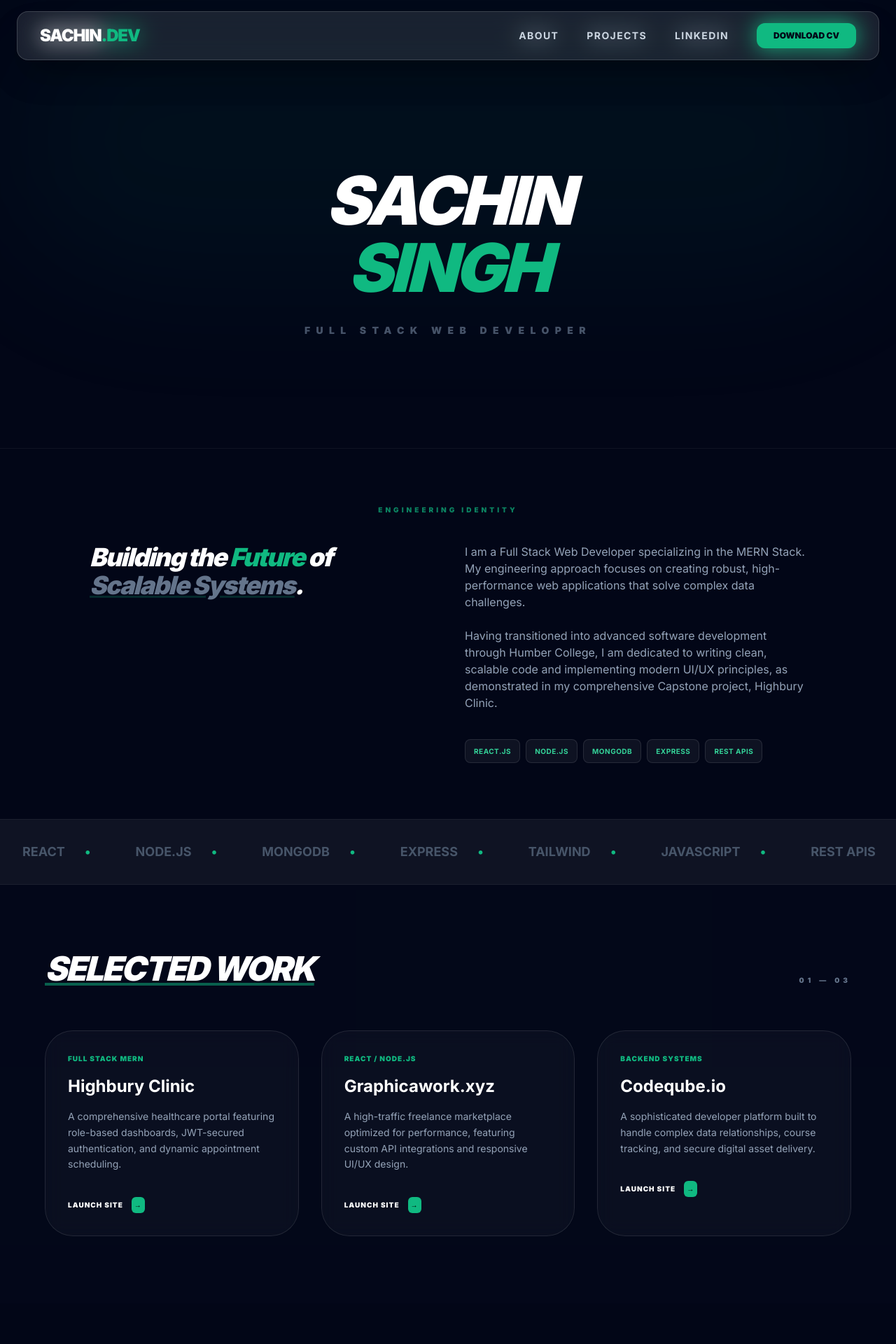
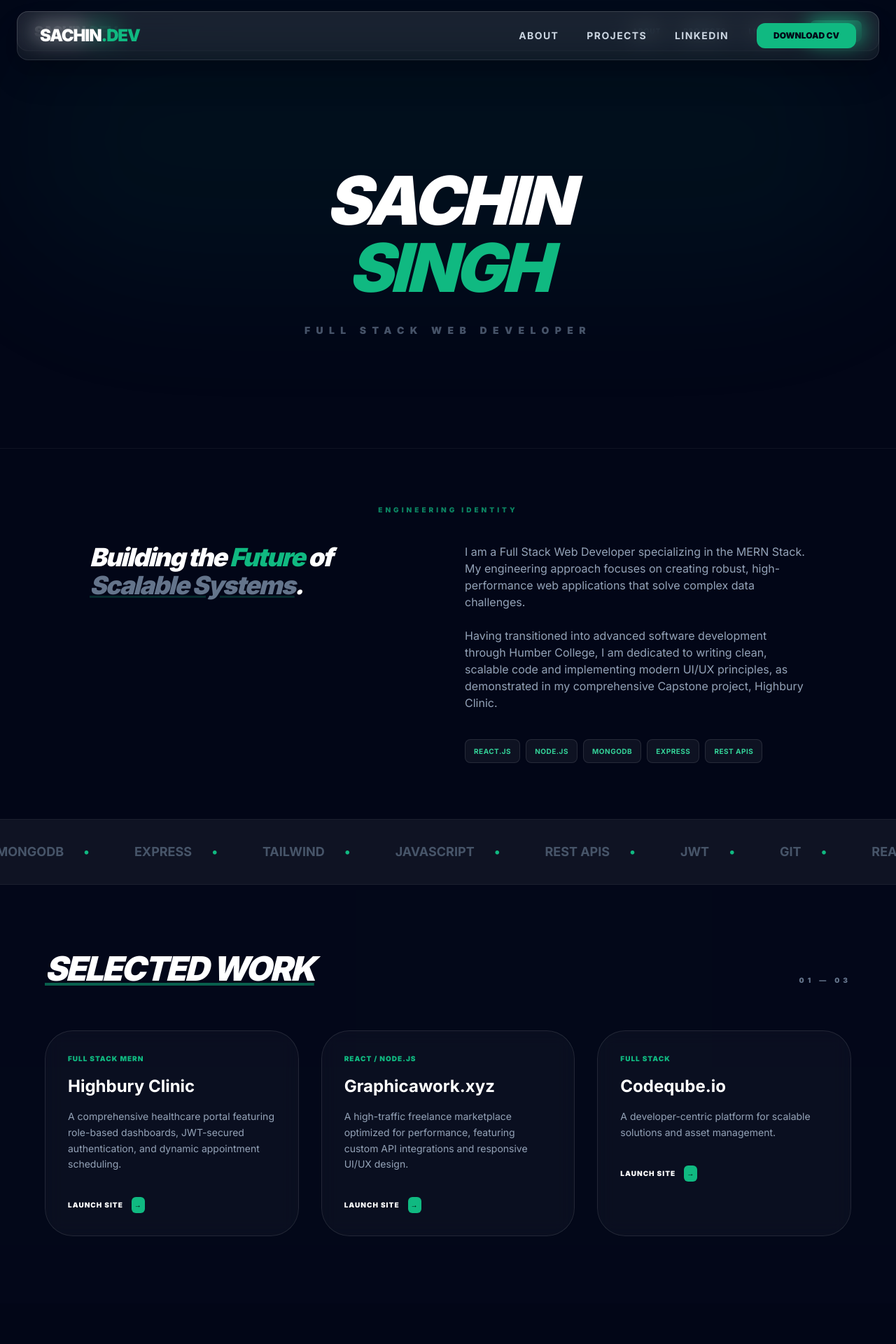
Before and after one commit to robby3689/portfolio, a React (Create React App) app: page / in a window 1280 px wide. Shown: the top 1920 px of the page at 70% size. Built offline with nearby package versions, Linux system fonts and the light colour scheme.

Commit message:
bugs fixed

```diff
--- a/src/components/Navbar.js
+++ b/src/components/Navbar.js
@@ -3,23 +3,19 @@ import React from 'react';
 export default function Navbar() {
   return (
     <nav className="fixed top-0 w-full z-50 px-6 py-4">
-      <div className="max-w-7xl mx-auto flex justify-between items-center bg-white/5 backdrop-blur-lg border border-white/10 px-8 py-4 rounded-2xl shadow-2xl">
+      <div className="max-w-7xl mx-auto flex justify-between items-center bg-white/5 backdrop-blur-md border border-white/10 px-6 py-3 rounded-2xl shadow-xl">
         {/* Home Button Logo */}
-        <a href="#" className="text-2xl font-black tracking-tighter text-white hover:opacity-80 transition-opacity">
+        <a href="/" className="text-xl font-black tracking-tighter text-white hover:text-emerald-500 transition-colors">
           SACHIN<span className="text-emerald-500">.DEV</span>
         </a>
 
-        <div className="hidden md:flex items-center gap-10">
-          <a href="#about" className="text-sm font-bold text-slate-300 hover:text-emerald-400 transition-all uppercase tracking-widest">About</a>
-          <a href="#projects" className="text-sm font-bold text-slate-300 hover:text-emerald-400 transition-all uppercase tracking-widest">Projects</a>
-          <a href="https://www.linkedin.com/in/sachin-singh-r-31615432a/" target="_blank" rel="noreferrer" className="text-sm font-bold text-slate-300 hover:text-emerald-400 transition-all uppercase tracking-widest">LinkedIn</a>
+        <div className="hidden md:flex items-center gap-8">
+          <a href="#about" className="text-[10px] font-bold text-slate-400 hover:text-emerald-400 transition-all uppercase tracking-widest">About</a>
+          <a href="#projects" className="text-[10px] font-bold text-slate-400 hover:text-emerald-400 transition-all uppercase tracking-widest">Projects</a>
+          <a href="https://www.linkedin.com/in/sachin-singh-r-31615432a/" target="_blank" rel="noreferrer" className="text-[10px] font-bold text-slate-400 hover:text-emerald-400 transition-all uppercase tracking-widest">LinkedIn</a>
 
-          <a
-            href="/Sachin_Singh_Resume.pdf"
-            download
-            className="bg-emerald-500 hover:bg-emerald-400 text-slate-950 px-6 py-2.5 rounded-xl font-black text-xs uppercase transition-all transform hover:scale-105"
-          >
-            Download CV
+          <a href="/Sachin_Singh_Resume.pdf" download className="bg-emerald-500 text-slate-950 px-4 py-2 rounded-lg font-black text-[10px] uppercase hover:bg-emerald-400 transition-all">
+            Resume
           </a>
         </div>
       </div>
--- a/src/components/Projects.js
+++ b/src/components/Projects.js
@@ -14,11 +14,11 @@ const projects = [
     url: "https://graphicawork.xyz"
   },
   {
-    name: "Codeqube.io",
-    tag: "Backend Systems",
-    desc: "A sophisticated developer platform built to handle complex data relationships, course tracking, and secure digital asset delivery.",
-    url: "https://codeqube.io" // Link updated!
-  }
+  name: "Codeqube.io",
+  tag: "Full Stack",
+  desc: "A developer-centric platform for scalable solutions and asset management.",
+  url: "https://codeqube.io"
+}
 ];
 
 export default function Projects() {
--- a/src/index.css
+++ b/src/index.css
@@ -4,16 +4,31 @@
 
 @import url('https://fonts.googleapis.com/css2?family=Inter:wght@400;700;900&display=swap');
 
+:root {
+  --emerald-500: #10b981;
+}
+
 body {
   margin: 0;
-  background-color: #020617; /* Matches Graphicawork dark theme */
+  background-color: #020617;
   color: #f8fafc;
   font-family: 'Inter', sans-serif;
+  overflow-x: hidden;
 }
 
-/* Glassmorphism utility */
 .glass {
   background: rgba(255, 255, 255, 0.03);
   backdrop-filter: blur(12px);
   border: 1px solid rgba(255, 255, 255, 0.1);
 }
+
+/* Fix for the marquee animation */
+@keyframes marquee {
+  0% { transform: translateX(0); }
+  100% { transform: translateX(-50%); }
+}
+
+.animate-marquee {
+  display: inline-flex;
+  animation: marquee 25s linear infinite;
+}
--- a/src/tailwind.config.js
+++ b/src/tailwind.config.js
@@ -4,7 +4,14 @@ module.exports = {
     "./src/**/*.{js,jsx,ts,tsx}",
   ],
   theme: {
-    extend: {},
+    extend: {
+      colors: {
+        emerald: {
+          400: '#34d399',
+          500: '#10b981',
+        },
+      },
+    },
   },
   plugins: [],
 }
```
Also changed, not shown: package.json (+4 -4 lines), 1 other file (tests, documents, lock files or other folders).
